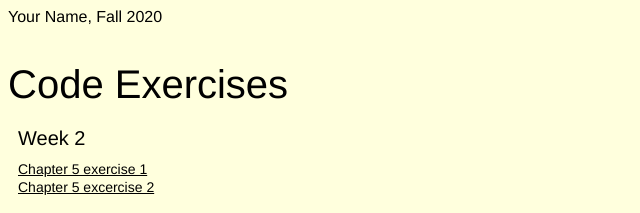
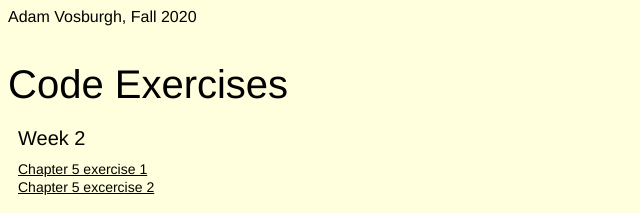
Before and after one commit to akv2118/akv2118.github.io, a plain HTML site: page index.html in a window 1280 px wide. Shown: the top 213 px of the page, 0-640 px from the left. Drawn offline with nearby package versions, Linux system fonts and the light colour scheme.

Commit message:
Week 2 Update

```diff
--- a/index.html
+++ b/index.html
@@ -38,7 +38,7 @@
             Change the styles in the <style>...</style> tags above - look at https://www.w3schools.com/html/html_css.asp for reference
         -->
 
-        <div id="header">Your Name, Fall 2020</div>
+        <div id="header">Adam Vosburgh, Fall 2020</div>
         <br><br>
         <div class="section">Code Exercises</div>
         <div class="weeks">Week 2</div>
```
Also changed, not shown: 1 other file.
